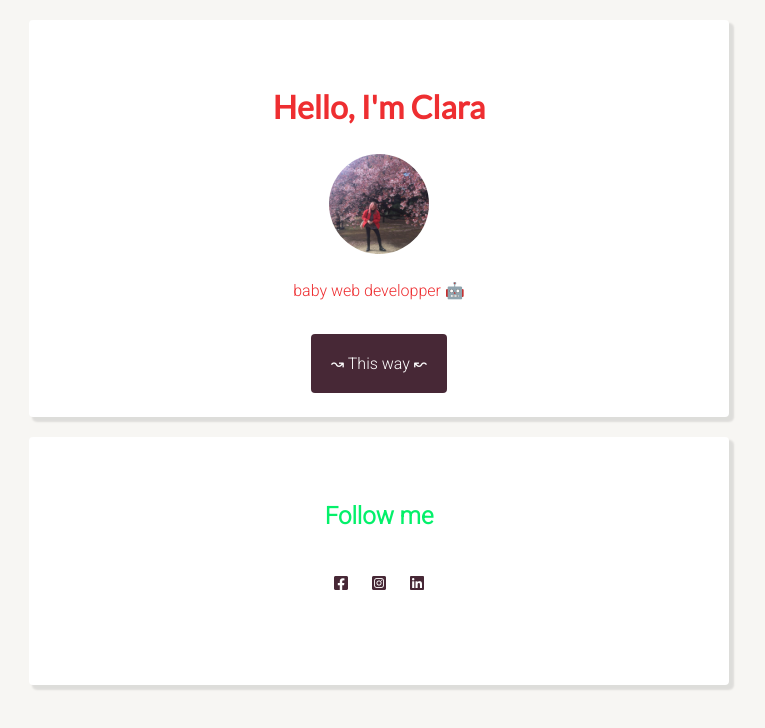
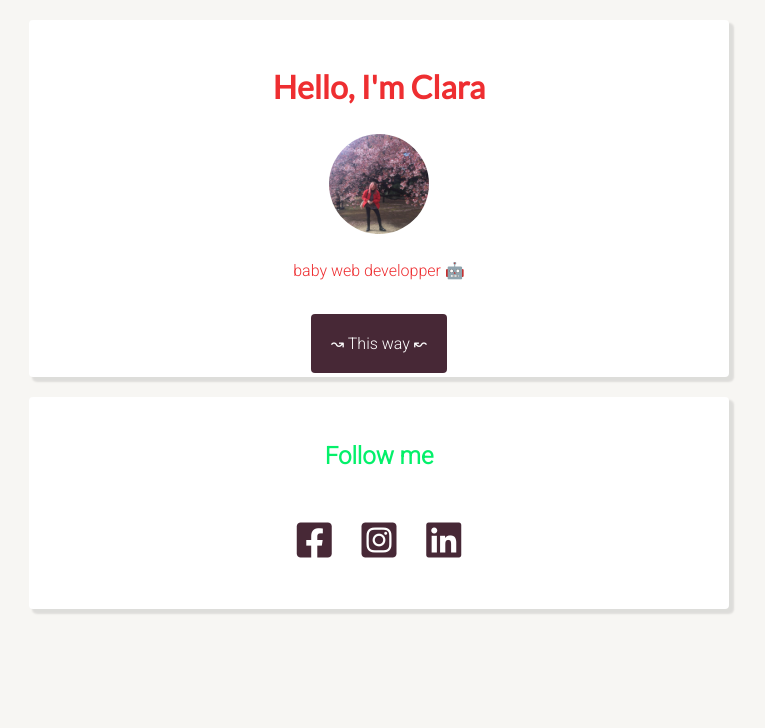
Before and after one commit to clarabasuyau/profile, a plain HTML site: page index.html in a window 1280 px wide. Shown: the whole page, without its empty margins (261-1026 px from the left). Drawn offline with Linux system fonts and the light colour scheme.

Commit message:
make my profile prettier

```diff
--- a/style.css
+++ b/style.css
@@ -41,6 +41,7 @@ p {
   box-shadow: 4px 4px 2px 1px rgb(0 0 0 / 10%);
   border-radius: 4px;
   margin: 20px 0px;
+  padding: 20px;
   text-align: center;
 }
 
@@ -51,6 +52,8 @@ p {
 .list-inline {
   list-style: none;
   padding-left: 0px;
+  font-size: 40px;
+  margin: 15px;
 }
 
 ul {
@@ -72,6 +75,11 @@ ul {
   color: white;
   padding: 20px 20px;
   border-radius: 4px;
+  margin-bottom: 20px;
+}
+
+.btn-blue:hover {
+  background-color: #04F06A;
 }
 
 @media (max-width: 960px) {
```
